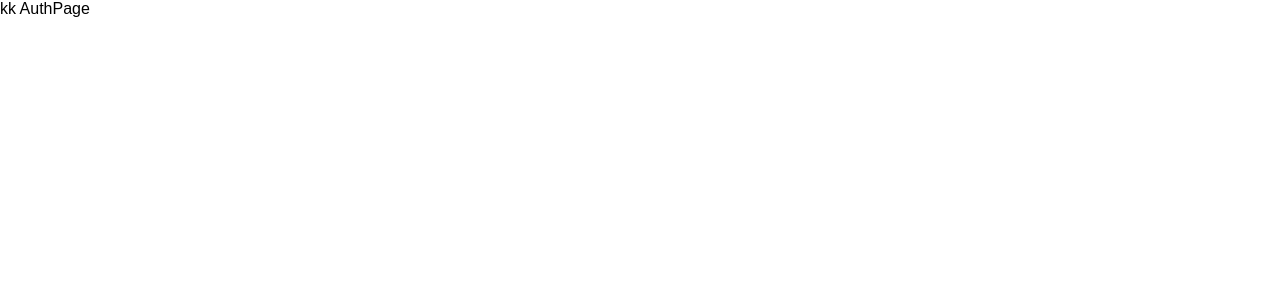
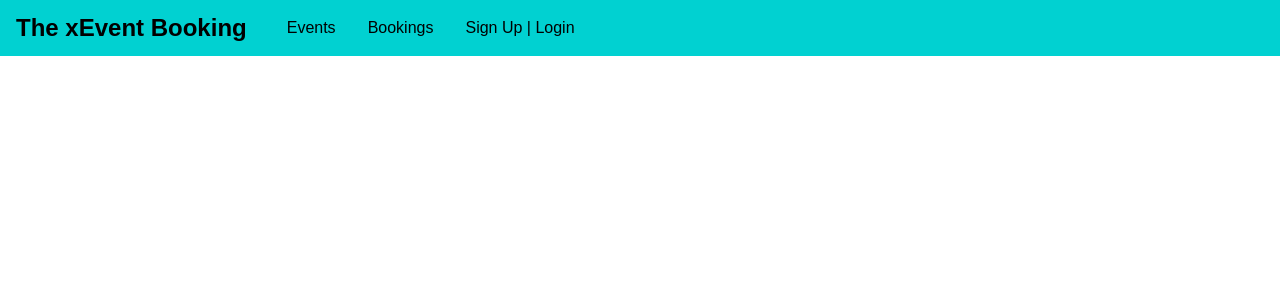
Before and after one commit to westapps/graphql-event-booking, a React (Create React App) app in the folder frontend/: page /auth in a window 1280 px wide. Shown: the top 300 px of the page. Built offline with nearby package versions, Linux system fonts and the light colour scheme.

Commit message:
navbar and css

```diff
--- a/frontend/src/App.js
+++ b/frontend/src/App.js
@@ -1,9 +1,10 @@
 import React, { Component } from 'react';
 import { BrowserRouter, Route, Redirect, Switch } from 'react-router-dom';
-import ViewError from "./views/error";
-import AuthPage from "./components/Auth";
-import EventsPage from "./components/eventsPage";
-import BookingsPage from "./components/bookingsPage";
+import ErrorPage from "./views/errorPage";
+import AuthPage from "./views/authPage";
+import EventsPage from "./views/eventsPage";
+import BookingsPage from "./views/bookingsPage";
+import MainNavigation from './components/navigation/mainNavigation';
 
 
 import './App.css';
@@ -12,13 +13,18 @@ class App extends Component {
   render(){
     return (
       <BrowserRouter>
+        <React.Fragment>
+          <MainNavigation />
+            <main>
               <Switch>
                 <Redirect from='/' to='/auth' exact />
                 <Route exact={true} path='/auth' component={AuthPage}/>
                 <Route exact={true} path='/events' component={EventsPage}/>
                 <Route exact={true} path='/bookings' component={BookingsPage}/>
-          <Route component={ViewError} />
+                <Route component={ErrorPage} />
               </Switch>
+            </main>
+        </React.Fragment>
       </BrowserRouter>
     );
   }
--- /dev/null
+++ b/frontend/src/components/navigation/mainNavigation.css
@@ -0,0 +1,42 @@
+.main-navigation {
+  position: fixed;
+  left: 0;
+  top: 0;
+  width: 100%;
+  height: 3.5rem;
+  background: #01d1d1;
+  padding: 0 1rem;
+  display: flex;
+  align-items: center;
+}
+
+.main-navigation__logo h1 {
+  margin: 0;
+  font-size: 1.5rem;
+
+}
+
+.main-navigation__items {
+  margin-left: 1.5rem;
+}
+
+.main-navigation__items ul {
+  list-style: none;
+  display: flex;
+  padding: 0;
+  margin: 0;
+}
+
+.main-navigation__items li {
+  margin: 0 1rem;
+}
+
+.main-navigation__items a {
+  text-decoration: none;
+  color: #000;
+}
+
+.main-navigation__items a:hover,
+.main-navigation__items a:active {
+  color: #f8e264;
+}
--- /dev/null
+++ b/frontend/src/components/navigation/mainNavigation.js
@@ -0,0 +1,23 @@
+import React from 'react';
+import { NavLink } from 'react-router-dom';
+
+import './mainNavigation.css';
+
+const MainNavigation = props => {
+  return (
+    <header className="main-navigation">
+      <div className="main-navigation__logo">
+        <h1>The xEvent Booking</h1>
+      </div>
+      <nav className="main-navigation__items">
+        <ul>
+          <li><NavLink to="/events">Events</NavLink></li>
+          <li><NavLink to="/bookings">Bookings</NavLink></li>
+          <li><NavLink to="/auth">Sign Up | Login</NavLink></li>
+        </ul>
+      </nav>
+    </header>
+  );
+};
+
+export default MainNavigation;
```
Also changed, not shown: frontend/src/views/authPage.js (renamed from frontend/src/components/Auth.js), frontend/src/views/bookingsPage.js (renamed from frontend/src/components/bookingsPage.js), frontend/src/views/errorPage.js (renamed from frontend/src/views/error.js), frontend/src/views/eventsPage.js (renamed from frontend/src/components/eventsPage.js). Lines whose indentation alone changed are shown as unchanged.
